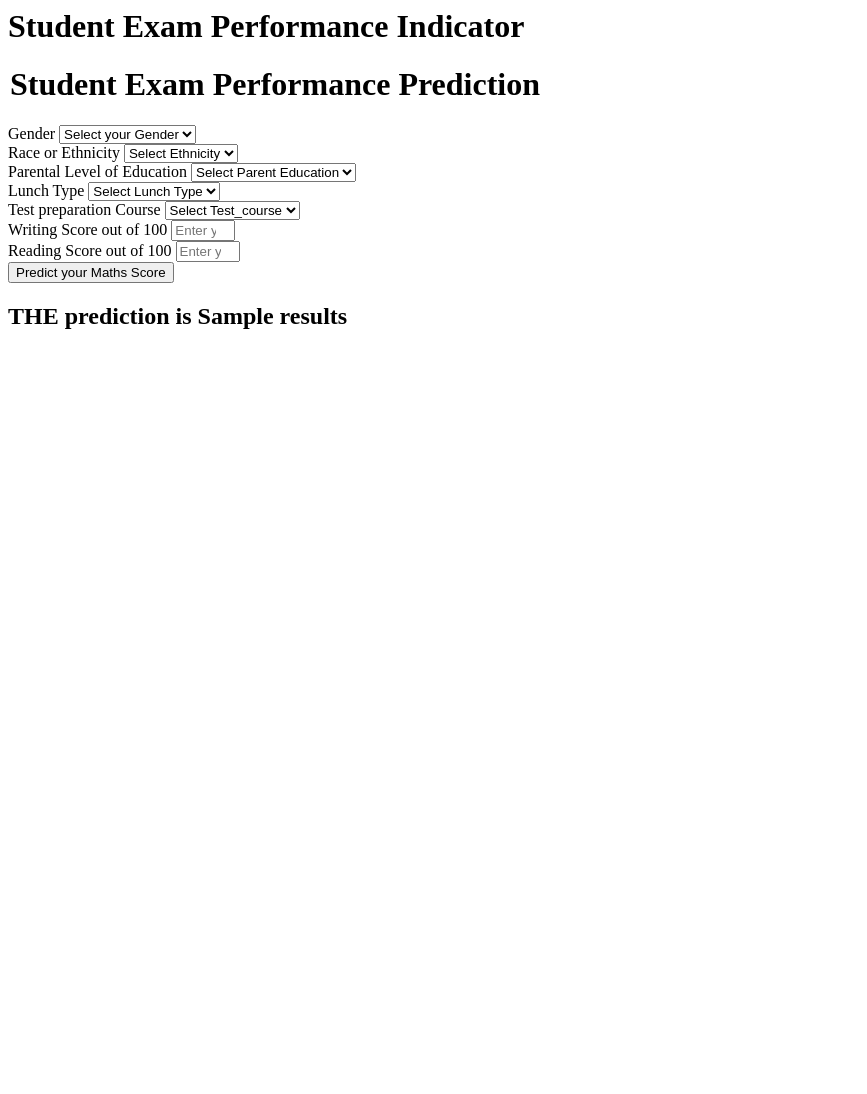
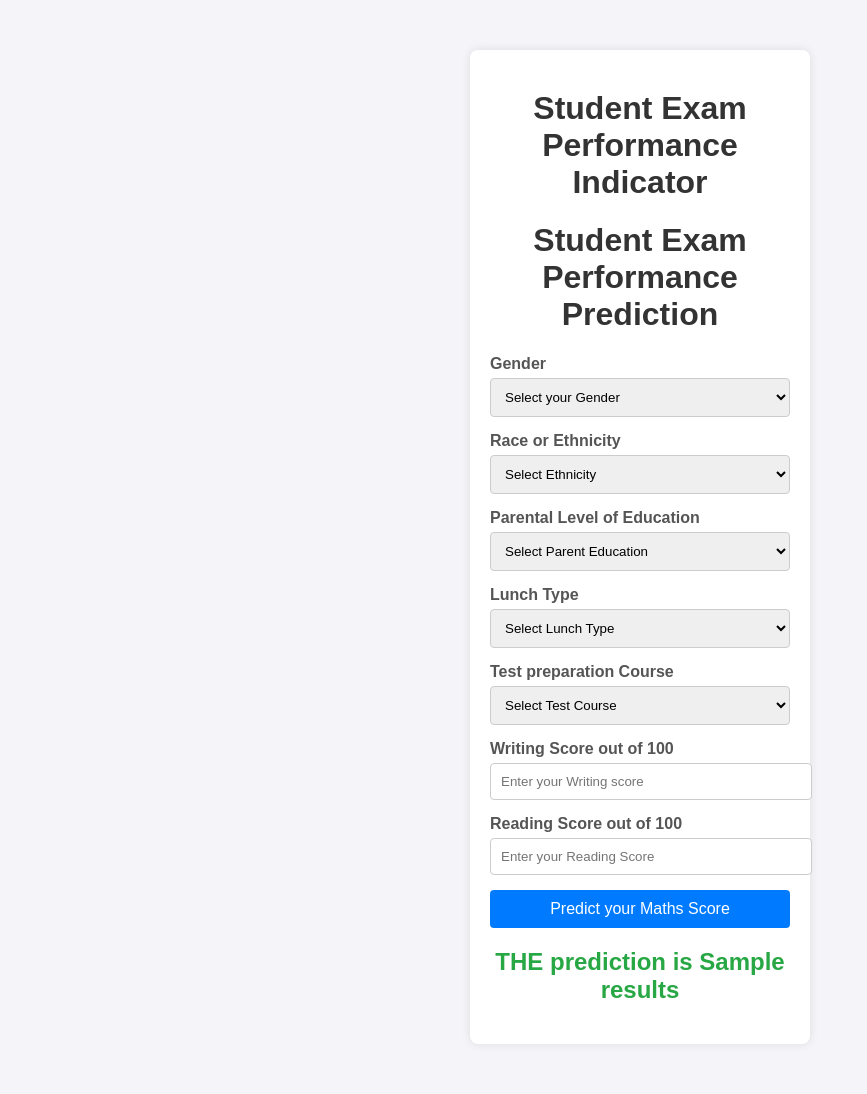
Before and after one commit to AviralVashistha/student_performance_prediction, a Flask app: template templates/home.html in a window 1280 px wide. Shown: the whole page, without its empty margins (0-867 px from the left). Before the commit the page ends 329 px from the top, so only its background shows below. Run offline with Flask 3, Linux system fonts and the light colour scheme; the template is opened without the code that fills it: most values are stand-ins (such as "Sample title", 1, 10 or a date in 2020).

Commit message:
css template

```diff
--- a/templates/home.html
+++ b/templates/home.html
@@ -1,111 +1,76 @@
+<!DOCTYPE html>
 <html>
+<head>
+    <title>Student Exam Performance Indicator</title>
+    <link rel="stylesheet" type="text/css" href="style.css">
+</head>
 <body>
     <div class="login">
        <h1>Student Exam Performance Indicator</h1>
-
        <form action="{{ url_for('predict_datapoint')}}" method="post">
         <h1>
             <legend>Student Exam Performance Prediction</legend>
         </h1>
         <div class="mb-3">
             <label class="form-label">Gender</label>
-            <select class="form-control" name="gender" placeholder="Enter you Gender" required>
+            <select class="form-control" name="gender" placeholder="Enter your Gender" required>
                 <option class="placeholder" selected disabled value="">Select your Gender</option>
-                <option value="male">
-                    Male
-                </option>
-                <option value="female">
-                    Female
-                </option>
+                <option value="male">Male</option>
+                <option value="female">Female</option>
             </select>
         </div>
         <div class="mb-3">
             <label class="form-label">Race or Ethnicity</label>
-            <select class="form-control" name="ethnicity" placeholder="Enter you ethnicity" required>
+            <select class="form-control" name="ethnicity" placeholder="Enter your Ethnicity" required>
                 <option class="placeholder" selected disabled value="">Select Ethnicity</option>
-                <option value="group A">
-                    Group A
-                </option>
-                <option value="group B">
-                    Group B
-                </option>
-                <option value="group C">
-                    Group C
-                </option>
-                <option value="group D">
-                    Group D
-                </option>
-                <option value="group E">
-                    Group E
-                </option>
+                <option value="group A">Group A</option>
+                <option value="group B">Group B</option>
+                <option value="group C">Group C</option>
+                <option value="group D">Group D</option>
+                <option value="group E">Group E</option>
             </select>
         </div>
         <div class="mb-3">
             <label class="form-label">Parental Level of Education</label>
-            <select class="form-control" name="parental_level_of_education"
-                placeholder="Enter you Parent Education" required>
+            <select class="form-control" name="parental_level_of_education" placeholder="Enter your Parent Education" required>
                 <option class="placeholder" selected disabled value="">Select Parent Education</option>
-                <option value="associate's degree">
-                    associate's degree
-                </option>
-                <option value="bachelor's degree">
-                    bachelor's degree
-                </option>
-                <option value="high school">
-                    high school
-                </option>
-                <option value="master's degree">
-                    master's degree
-                </option>
-                <option value="some college">
-                    some college
-                </option>
-                <option value="some high school">
-                    some high school
-                </option>
+                <option value="associate's degree">associate's degree</option>
+                <option value="bachelor's degree">bachelor's degree</option>
+                <option value="high school">high school</option>
+                <option value="master's degree">master's degree</option>
+                <option value="some college">some college</option>
+                <option value="some high school">some high school</option>
             </select>
         </div>
         <div class="mb-3">
             <label class="form-label">Lunch Type</label>
-            <select class="form-control" name="lunch" placeholder="Enter you Lunch" required>
+            <select class="form-control" name="lunch" placeholder="Enter your Lunch" required>
                 <option class="placeholder" selected disabled value="">Select Lunch Type</option>
-                <option value="free/reduced">
-                    free/reduced
-                </option>
-                <option value="standard">
-                    standard
-                </option>
+                <option value="free/reduced">free/reduced</option>
+                <option value="standard">standard</option>
             </select>
         </div>
         <div class="mb-3">
             <label class="form-label">Test preparation Course</label>
-            <select class="form-control" name="test_preparation_course" placeholder="Enter you Course"
-                required>
-                <option class="placeholder" selected disabled value="">Select Test_course</option>
-                <option value="none">
-                    None
-                </option>
-                <option value="completed">
-                    Completed
-                </option>
+            <select class="form-control" name="test_preparation_course" placeholder="Enter your Course" required>
+                <option class="placeholder" selected disabled value="">Select Test Course</option>
+                <option value="none">None</option>
+                <option value="completed">Completed</option>
             </select>
         </div>
         <div class="mb-3">
             <label class="form-label">Writing Score out of 100</label>
-            <input class="form-control" type="number" name="reading_score"
-                placeholder="Enter your Reading score" min='0' max='100' />
+            <input class="form-control" type="number" name="writing_score" placeholder="Enter your Writing score" min='0' max='100' />
         </div>
         <div class="mb-3">
             <label class="form-label">Reading Score out of 100</label>
-            <input class="form-control" type="number" name="writing_score"
-                placeholder="Enter your Reading Score" min='0' max='100' />
+            <input class="form-control" type="number" name="reading_score" placeholder="Enter your Reading Score" min='0' max='100' />
         </div>
         <div class="mb-3">
             <input class="btn btn-primary" type="submit" value="Predict your Maths Score" required />
         </div>
     </form>
-    <h2>
-        THE  prediction is {{results}}
-    </h2>
-    <body>
+    <h2>THE prediction is {{results}}</h2>
+    </div>
+</body>
 </html>
--- /dev/null
+++ b/templates/style.css
@@ -0,0 +1,70 @@
+/* style.css */
+
+body {
+    font-family: Arial, sans-serif;
+    background-color: #f4f4f9;
+    margin: 0;
+    padding: 0;
+}
+
+h1, h2, legend {
+    color: #333;
+    text-align: center;
+    margin-top: 20px;
+}
+
+.login {
+    width: 300px;
+    margin: 50px auto;
+    padding: 20px;
+    background-color: #fff;
+    border-radius: 8px;
+    box-shadow: 0 0 10px rgba(0, 0, 0, 0.1);
+}
+
+form {
+    margin-top: 20px;
+}
+
+.mb-3 {
+    margin-bottom: 15px;
+}
+
+.form-label {
+    display: block;
+    margin-bottom: 5px;
+    font-weight: bold;
+    color: #555;
+}
+
+.form-control {
+    width: 100%;
+    padding: 10px;
+    border: 1px solid #ccc;
+    border-radius: 4px;
+}
+
+.form-control:focus {
+    border-color: #007bff;
+    box-shadow: 0 0 5px rgba(0, 123, 255, 0.5);
+}
+
+.btn-primary {
+    width: 100%;
+    padding: 10px;
+    background-color: #007bff;
+    border: none;
+    border-radius: 4px;
+    color: #fff;
+    font-size: 16px;
+    cursor: pointer;
+}
+
+.btn-primary:hover {
+    background-color: #0056b3;
+}
+
+h2 {
+    color: #28a745;
+    margin-top: 20px;
+}
```
Also changed, not shown: templates/index.html (+10 -1 lines).
